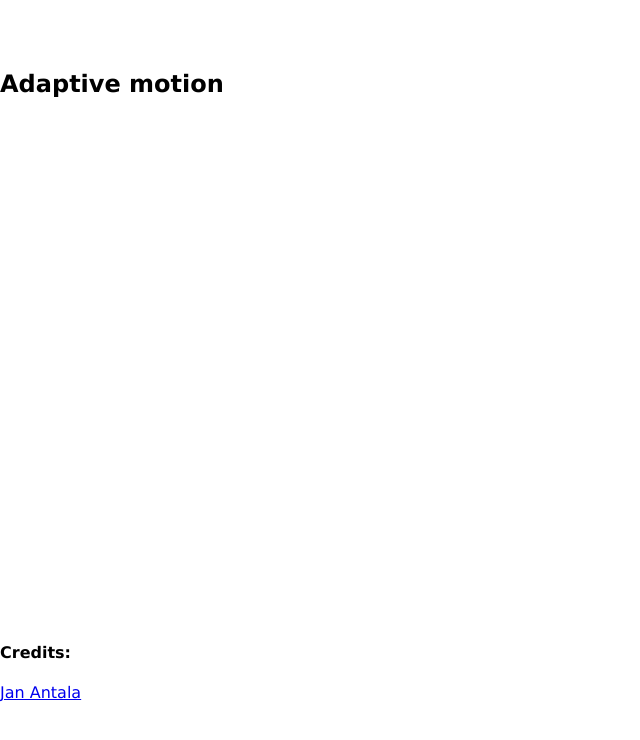
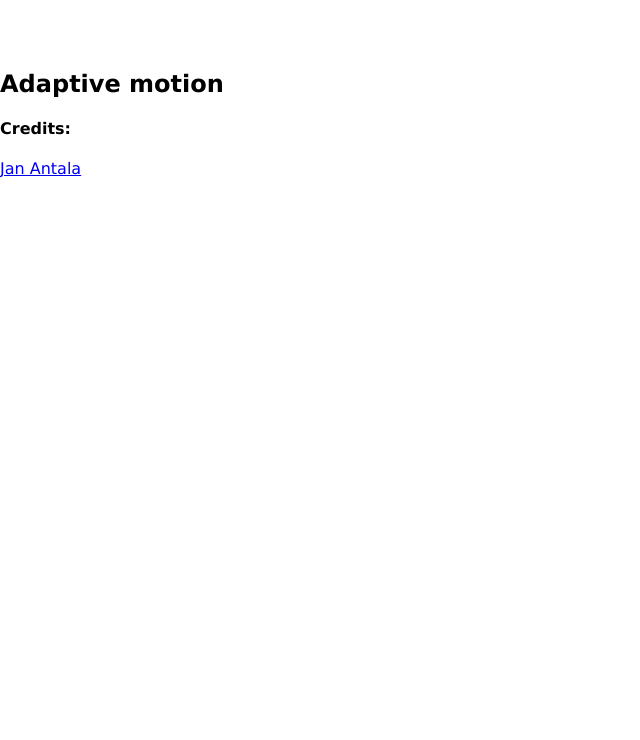
Before and after one commit to janantala/angular-adaptive-motion, a website: page demo/index.html in a window 1280 px wide. Shown: the whole page, without its empty margins (0-640 px from the left). Drawn offline with nearby package versions, Linux system fonts and the light colour scheme.

Commit message:
create elements from js, rename events to swipe

```diff
--- a/demo/components/angular-adaptive/adaptive-motion/src/adaptive-motion.js
+++ b/demo/components/angular-adaptive/adaptive-motion/src/adaptive-motion.js
@@ -40,11 +40,13 @@ var adaptive = angular.module('adaptive.motion', []);
 adaptive.provider('$motion', [function() {
 
   var requestId;
-  var video = document.getElementById('video');
-  var canvas = document.getElementById('canvas');
+  var video = document.createElement('video');
+  video.setAttribute('autoplay', 'true');
+  video.setAttribute('width', '300');
+  var canvas = document.createElement('canvas');
+  var ccanvas = document.createElement('canvas');
   var _ = canvas.getContext('2d');
-  var ccanvas = document.getElementById('comp');
-  var c_= ccanvas.getContext('2d');
+  var c_ = ccanvas.getContext('2d');
 
   var compression = 5;
   var width = 0;
@@ -275,18 +277,18 @@ var handleGesture = function(){
 
       if (dirx) {
         if (dx < - movethresh){
-          console.log('from right to left');
+          console.log('Swipe right.');
         }
         else if (dx > movethresh){
-          console.log('from left to right');
+          console.log('Swipe left.');
         }
       }
       else {
         if (dy > movethresh){
-          console.log('from up to down');
+          console.log('Swipe down.');
         }
         else if (dy < - movethresh){
-          console.log('from down to up');
+          console.log('Swipe up.');
         }
       }
 
--- a/demo/index.html
+++ b/demo/index.html
@@ -27,10 +27,6 @@
 
         <h2 class="center">Adaptive motion</h2>
 
-        <div id="disp"><canvas id="comp" style="width:500px;height:500px;"></canvas></div>
-        <video id="video" autoplay width="300" style="display:none"></video>
-        <canvas id="canvas" style="width:300px;display:none;"></canvas>
-
         <h4>Credits:</h4>
         <p><a href="http://twitter.com/janantala">Jan Antala</a></p>
     </section>
```
